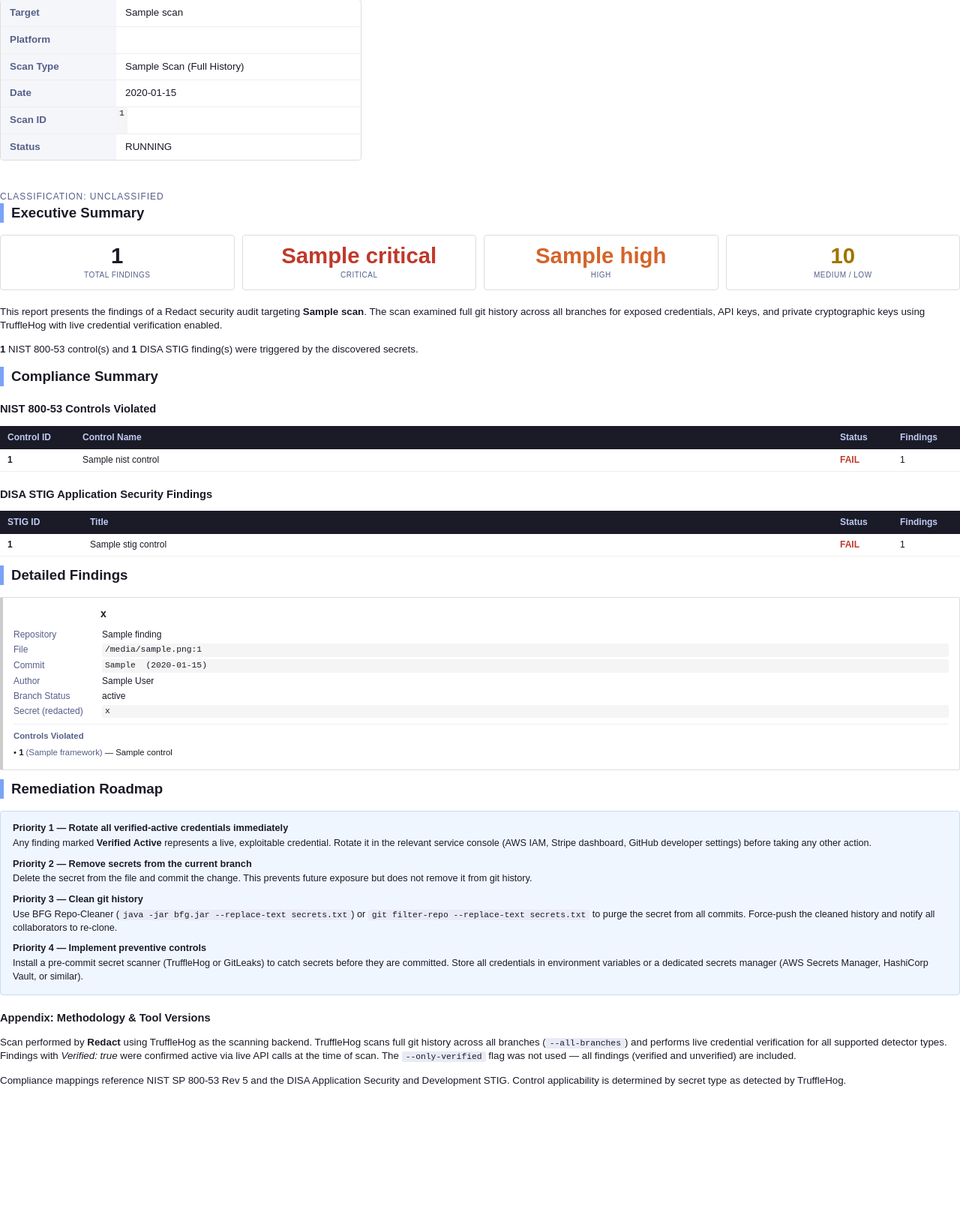
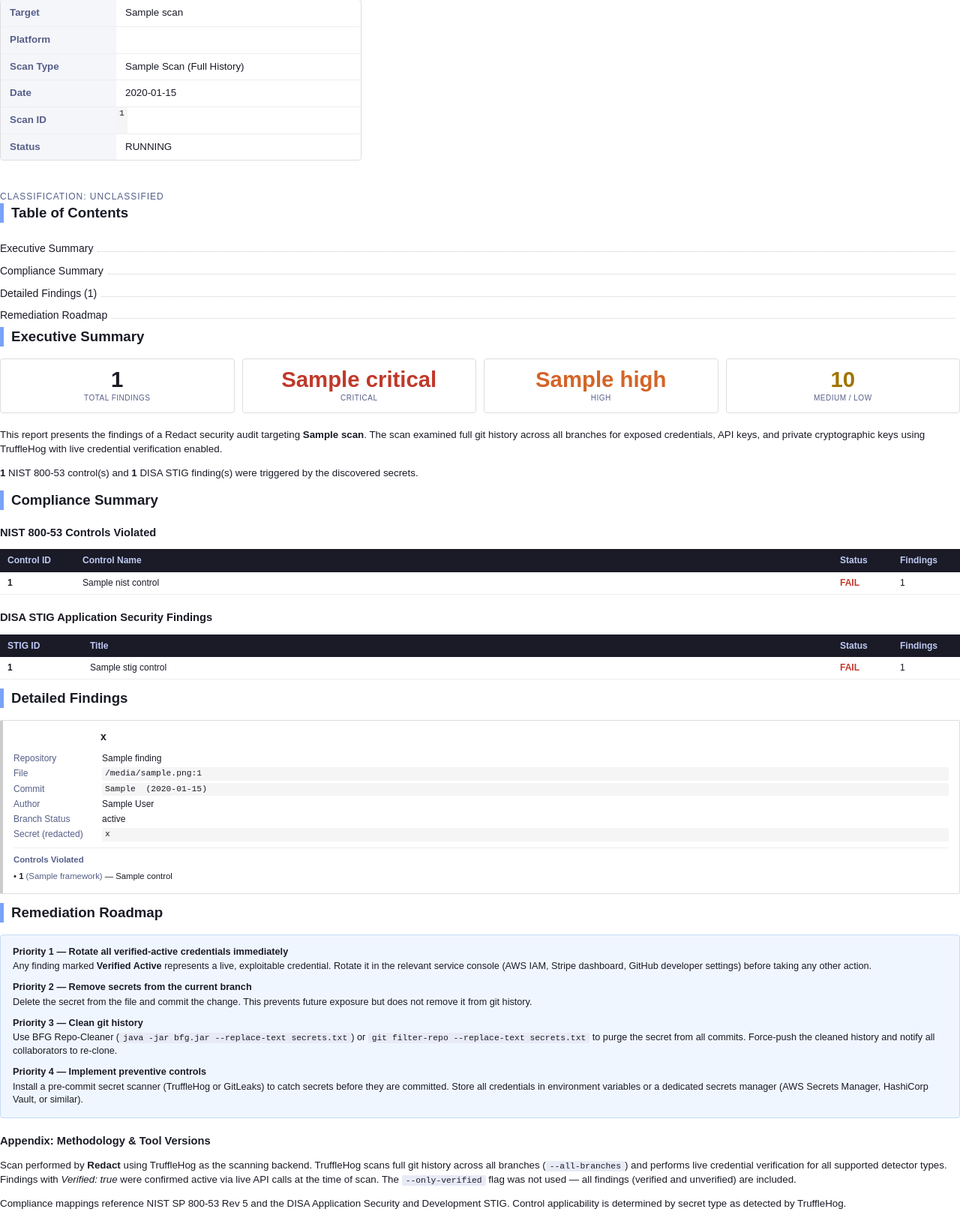
Before and after one commit to liamadale/redact, a Python web app: template backend/app/reports/templates/report.html in a window 1280 px wide. Shown: the part 290-1918 px from the top of the page at 75% size. Before the commit the page ends 1738 px from the top, so only its background shows below. Run offline with Jinja, Linux system fonts and the light colour scheme; the template is opened without the code that fills it: most values are stand-ins (such as "Sample title", 1, 10 or a date in 2020).

Commit message:
feat(report): add table of contents to pdf report

```diff
--- a/backend/app/reports/templates/report.html
+++ b/backend/app/reports/templates/report.html
@@ -79,6 +79,40 @@ body {
   color: #565f89;
   text-transform: uppercase;
   letter-spacing: 0.08em;
+}
+
+/* ── table of contents ── */
+.toc { break-after: page; }
+.toc-title {
+  font-size: 14pt;
+  font-weight: bold;
+  color: #1a1b26;
+  border-left: 5px solid #7aa2f7;
+  padding-left: 10px;
+  margin-bottom: 20px;
+}
+.toc-entry {
+  display: flex;
+  align-items: baseline;
+  padding: 5px 0;
+  font-size: 10.5pt;
+}
+.toc-entry a {
+  color: #1a1b26;
+  text-decoration: none;
+}
+.toc-dots {
+  flex: 1;
+  border-bottom: 1px dotted #ccc;
+  margin: 0 6px;
+  min-width: 20px;
+}
+.toc-page {
+  color: #565f89;
+  font-size: 9.5pt;
+}
+.toc-page::after {
+  content: target-counter(attr(href), page);
 }
 
 /* ── section headings ── */
@@ -244,8 +278,33 @@ code {
   <div class="classification-banner">Classification: UNCLASSIFIED</div>
 </div>
 
+{# Table of Contents #}
+<div class="toc">
+  <div class="toc-title">Table of Contents</div>
+  <div class="toc-entry">
+    <a href="#executive-summary">Executive Summary</a>
+    <span class="toc-dots"></span>
+    <a class="toc-page" href="#executive-summary"></a>
+  </div>
+  <div class="toc-entry">
+    <a href="#compliance-summary">Compliance Summary</a>
+    <span class="toc-dots"></span>
+    <a class="toc-page" href="#compliance-summary"></a>
+  </div>
+  <div class="toc-entry">
+    <a href="#detailed-findings">Detailed Findings ({{ total_findings }})</a>
+    <span class="toc-dots"></span>
+    <a class="toc-page" href="#detailed-findings"></a>
+  </div>
+  <div class="toc-entry">
+    <a href="#remediation-roadmap">Remediation Roadmap</a>
+    <span class="toc-dots"></span>
+    <a class="toc-page" href="#remediation-roadmap"></a>
+  </div>
+</div>
+
 {# Executive Summary #}
-<div class="section">
+<div class="section" id="executive-summary">
   <h2>Executive Summary</h2>
 
   <div class="stat-grid">
@@ -293,7 +352,7 @@ code {
 </div>
 
 {# Compliance Summary #}
-<div class="section">
+<div class="section" id="compliance-summary">
   <h2>Compliance Summary</h2>
 
   {% if nist_controls %}
@@ -350,7 +409,7 @@ code {
 </div>
 
 {# Detailed Findings #}
-<div class="section">
+<div class="section" id="detailed-findings">
   <h2>Detailed Findings</h2>
 
   {% if not findings %}
@@ -418,7 +477,7 @@ code {
 </div>
 
 {# Remediation Roadmap #}
-<div class="section">
+<div class="section" id="remediation-roadmap">
   <h2>Remediation Roadmap</h2>
 
   <div class="remediation-block">
```
